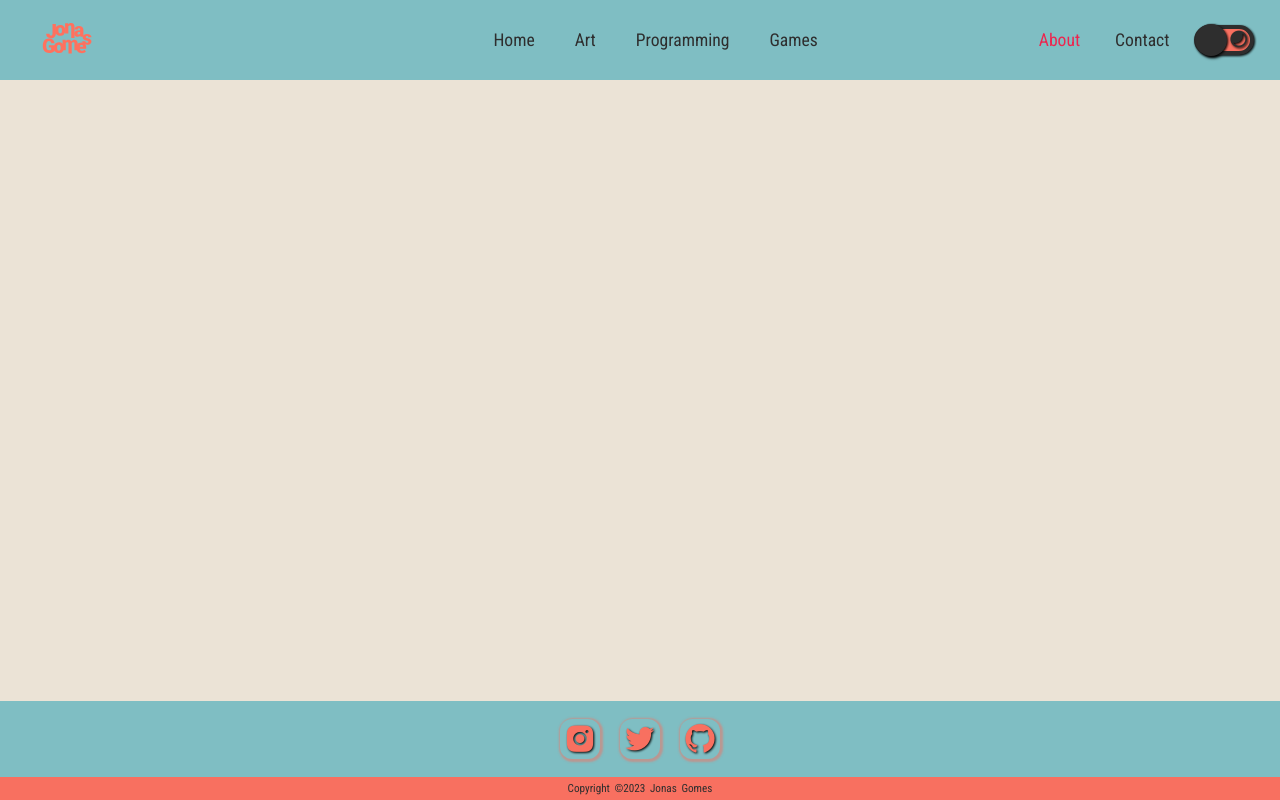
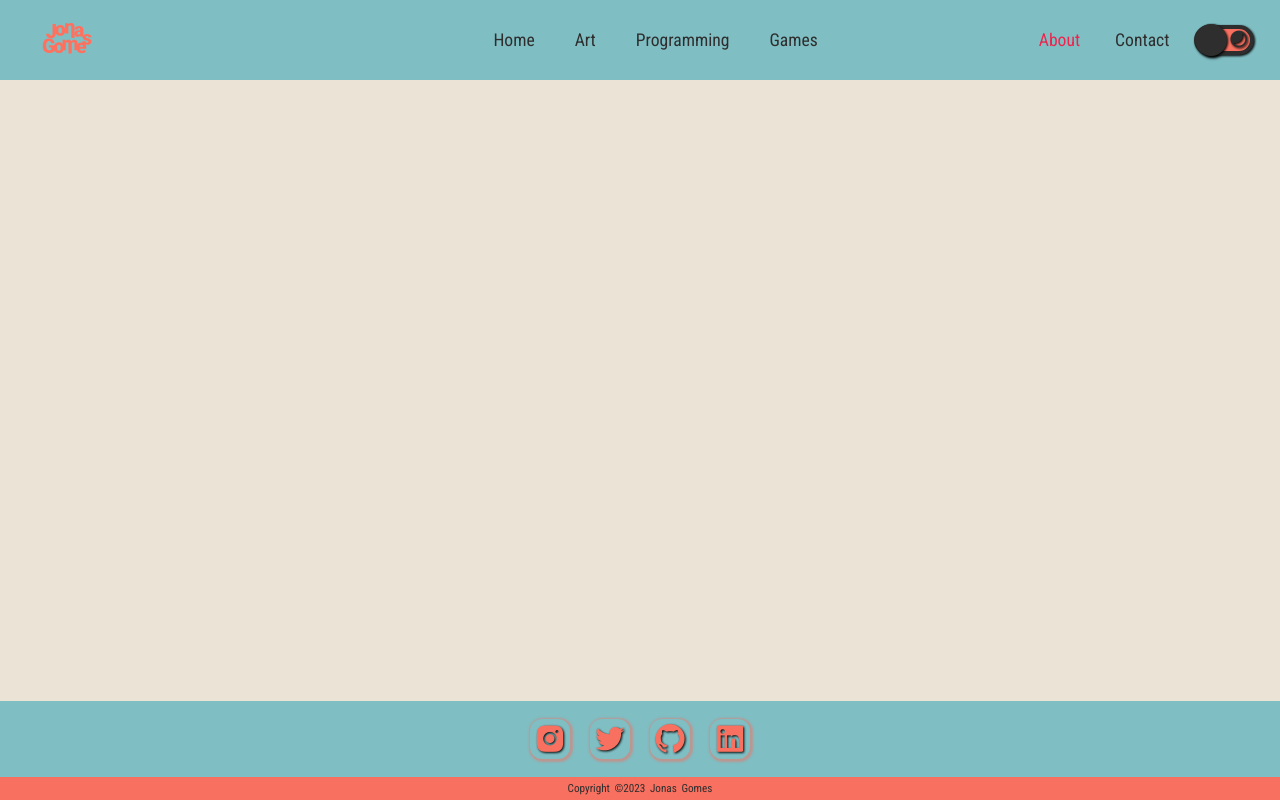
Before and after one commit to jonasvlgomes/Portfolio, a plain HTML site: page about.html in a window 1280 px wide. Drawn offline with nearby package versions, Linux system fonts and the light colour scheme.

Commit message:
Linkedin Icon

```diff
--- a/about.html
+++ b/about.html
@@ -73,6 +73,9 @@
           <a href="https://github.com/jonasvlgomes" target="_blank"
             ><i class="bx bxl-github"></i>
           </a>
+          <a href="https://www.linkedin.com/in/jvlgomes/" target="_blank"
+            ><i class="bx bxl-linkedin-square"></i>
+          </a>
         </div>
       </div>
       <div class="footer-bottom">
```
Also changed, not shown: art.html (+3 -0 lines), contact.html (+3 -0 lines), games.html (+3 -0 lines), home.html (+3 -0 lines), programing.html (+3 -0 lines).
